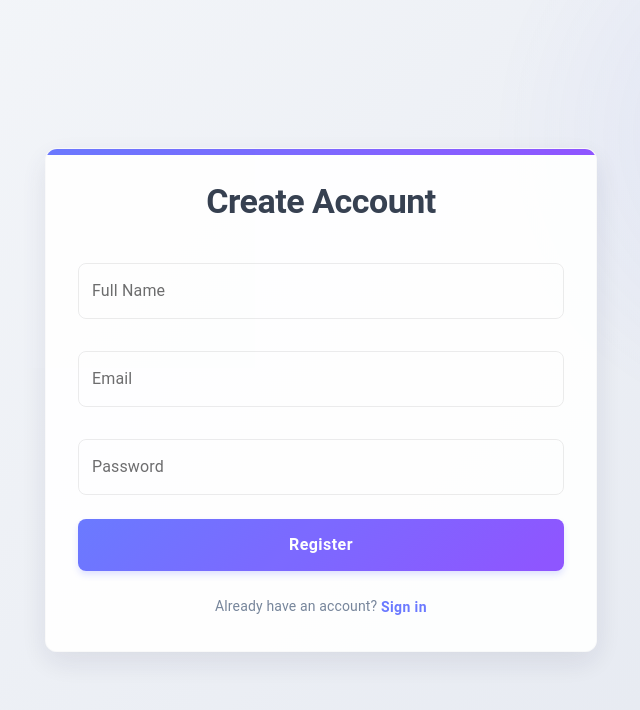
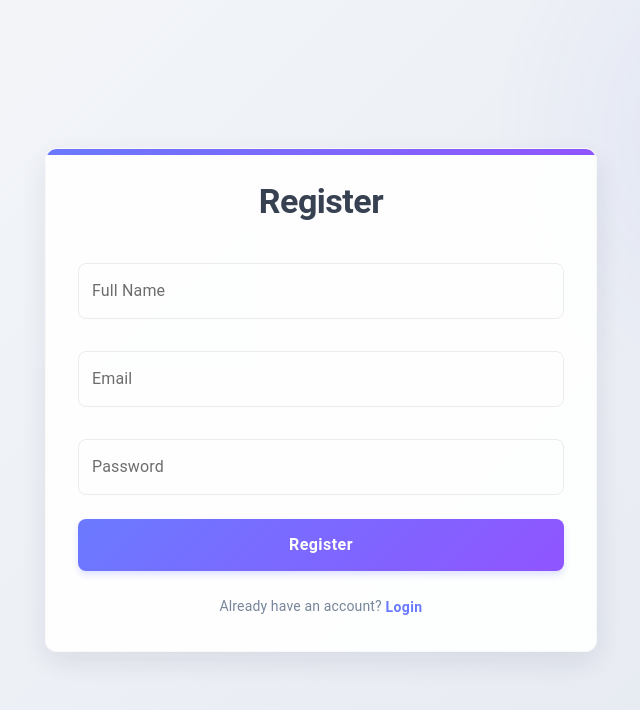
Before and after one commit to Puja-01/ExpenseTracker, a React (Create React App) app in the folder frontend/: page /register in a window 1280 px wide. Shown: the top 710 px of the page, without its empty margins (319-959 px from the left). Built offline with nearby package versions, Linux system fonts and the light colour scheme.

Commit message:
Update Register.js

```diff
--- a/frontend/src/pages/Register.js
+++ b/frontend/src/pages/Register.js
@@ -112,7 +112,7 @@ const Register = () => {
                     letterSpacing: '-0.5px',
                   }}
                 >
-                  Create Account
+                  Register
                 </Typography>
 
                 {errorMessage && (
@@ -255,7 +255,7 @@ const Register = () => {
                       }
                     }}
                   >
-                    Sign in
+                    Login
                   </Button>
                 </Typography>
               </Box>
```
